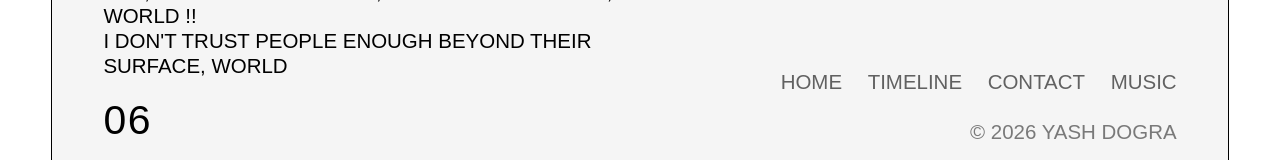
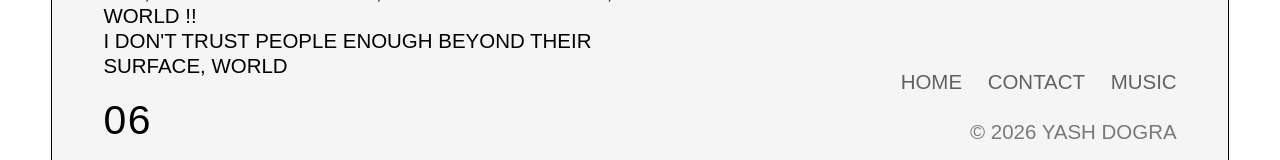
Before and after one commit to yxshee/travelpage, a Next.js app: page / in a window 1280 px wide. Shown: the part 9100-9260 px from the top of the page. Built offline with nearby package versions, Linux system fonts and the light colour scheme.

Commit message:
Remove the "timeline" navigation link from the `ContactSection` component.

```diff
--- a/src/components/ContactSection.tsx
+++ b/src/components/ContactSection.tsx
@@ -56,14 +56,6 @@ export function ContactSection() {
             >
               home
             </Link>
-            <Link
-              href="/timeline"
-              className="hover-link"
-              onMouseEnter={handleMouseEnter}
-              onMouseLeave={handleMouseLeave}
-            >
-              timeline
-            </Link>
             <a
               href="mailto:yxshdogra@gmail.com"
               className="hover-link"
```
